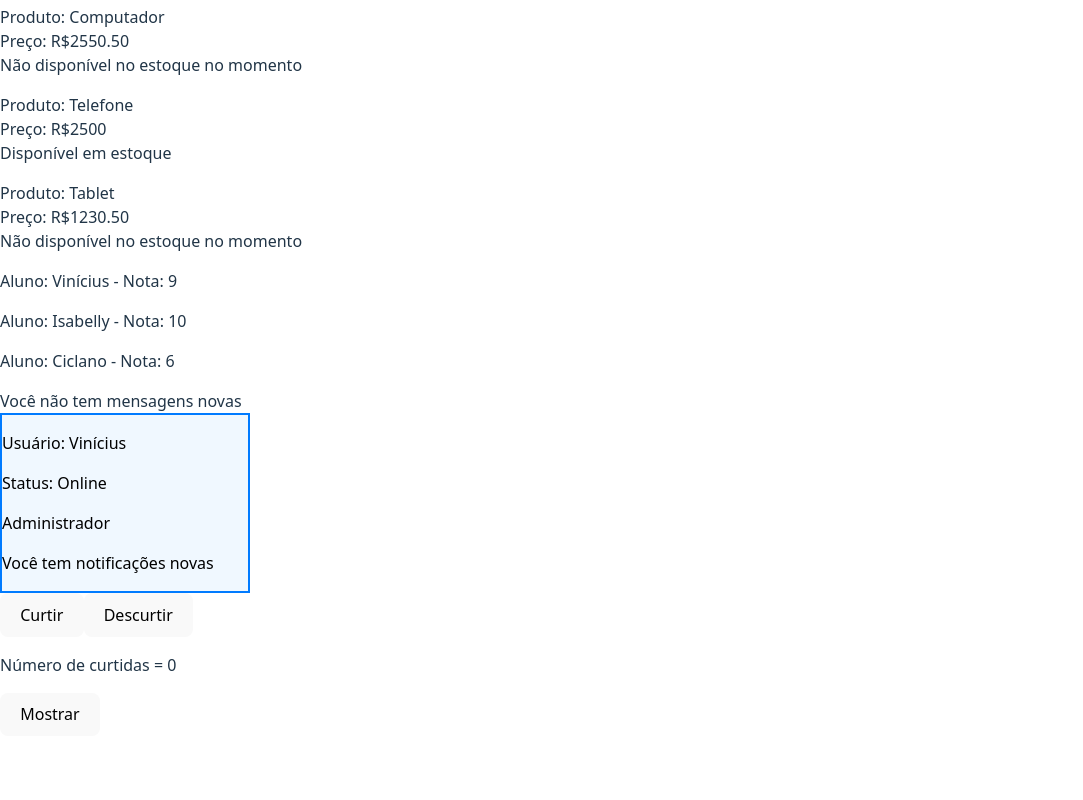
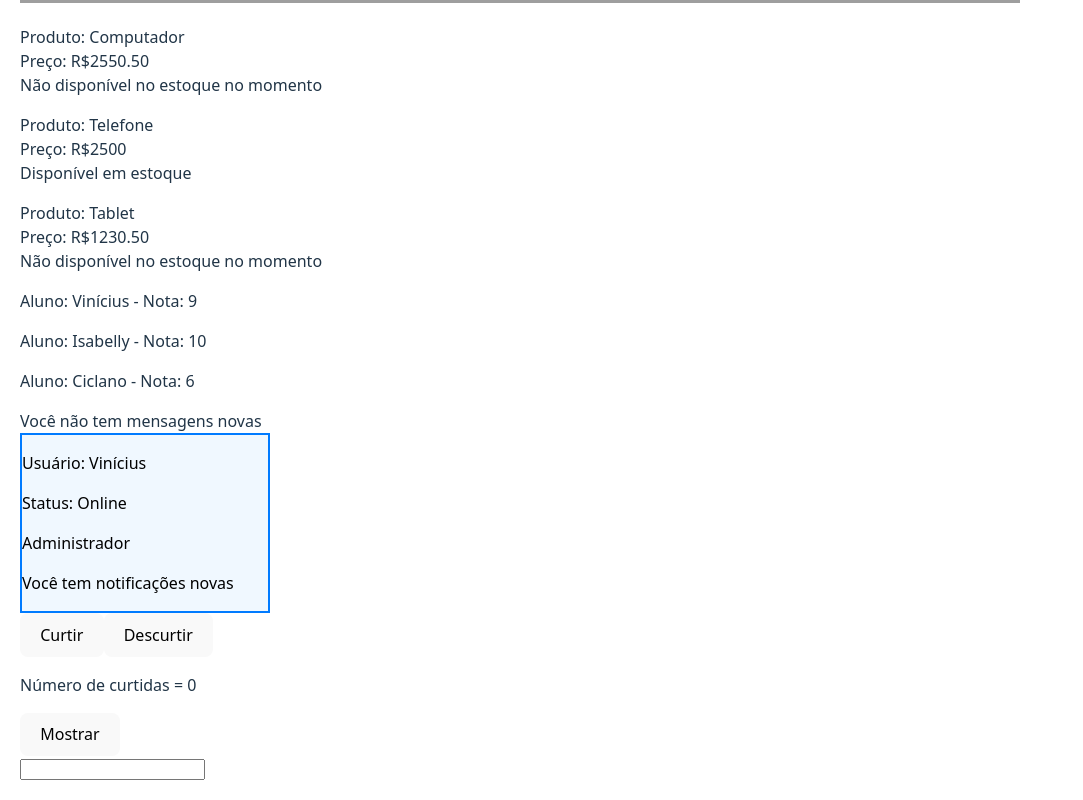
Before and after one commit to vinivmarinho/react, a React (Vite) app in the folder exercicios/: page / in a window 1280 px wide. Shown: the part 2618-3418 px from the top of the page, without its empty margins (0-1083 px from the left). Before the commit the page ends 3354 px from the top, so only its background shows below. Built offline with nearby package versions, Linux system fonts and the light colour scheme; grey boxes are pictures that could not be loaded.

Commit message:
feat: Adiciona exercício que trabalha state e renderização condicional

```diff
--- a/exercicios/src/App.jsx
+++ b/exercicios/src/App.jsx
@@ -12,6 +12,7 @@ import StatusUsuario from "./condicionais/ex001";
 import PainelUsuario from "./condicionais/ex002";
 import LikeCounter from "./state/ex001"
 import ToggleText from "./state/ex002";
+import UserName from "./state/ex003";
 function App() {
   return (
     <div>
@@ -28,6 +29,7 @@ function App() {
       <PainelUsuario nome="Vinícius"/>
       <LikeCounter />
       <ToggleText />
+      <UserName />
     </div>
   );
 }
--- a/exercicios/src/index.css
+++ b/exercicios/src/index.css
@@ -29,6 +29,7 @@ body {
   justify-content: center;
   min-width: 320px;
   min-height: 100vh;
+  padding: 20px;
 }
 
 h1 {
--- /dev/null
+++ b/exercicios/src/state/ex003.jsx
@@ -0,0 +1,23 @@
+import { useState } from "react";
+export default function UserName() {
+  const [nome, setNome] = useState("");
+
+  // Função é executada sempre que o usuário digitar algo no input. O parâmetro "evento" é o objeto do evento
+  function handleChange(evento) {
+    // Pega o valor do evento, que seria o que está dentro do input
+    setNome(evento.target.value);
+  }
+  return (
+    <div>
+        {/*No input:
+        - value={nome} => O valor do input vem do estado
+        - onChange chama handleChangle sempre que algo for digitado
+        - O react controla o input
+        */ }
+      <input type="text" value={nome} onChange={handleChange} />
+      {/*Renderização Condicional (usando o "&&"):
+      - Se o nome não estiver vazio => Renderiza o <p>. Usa*/}
+      {nome && <p>Olá {nome}, como você está?</p>}
+    </div>
+  );
+}
```
